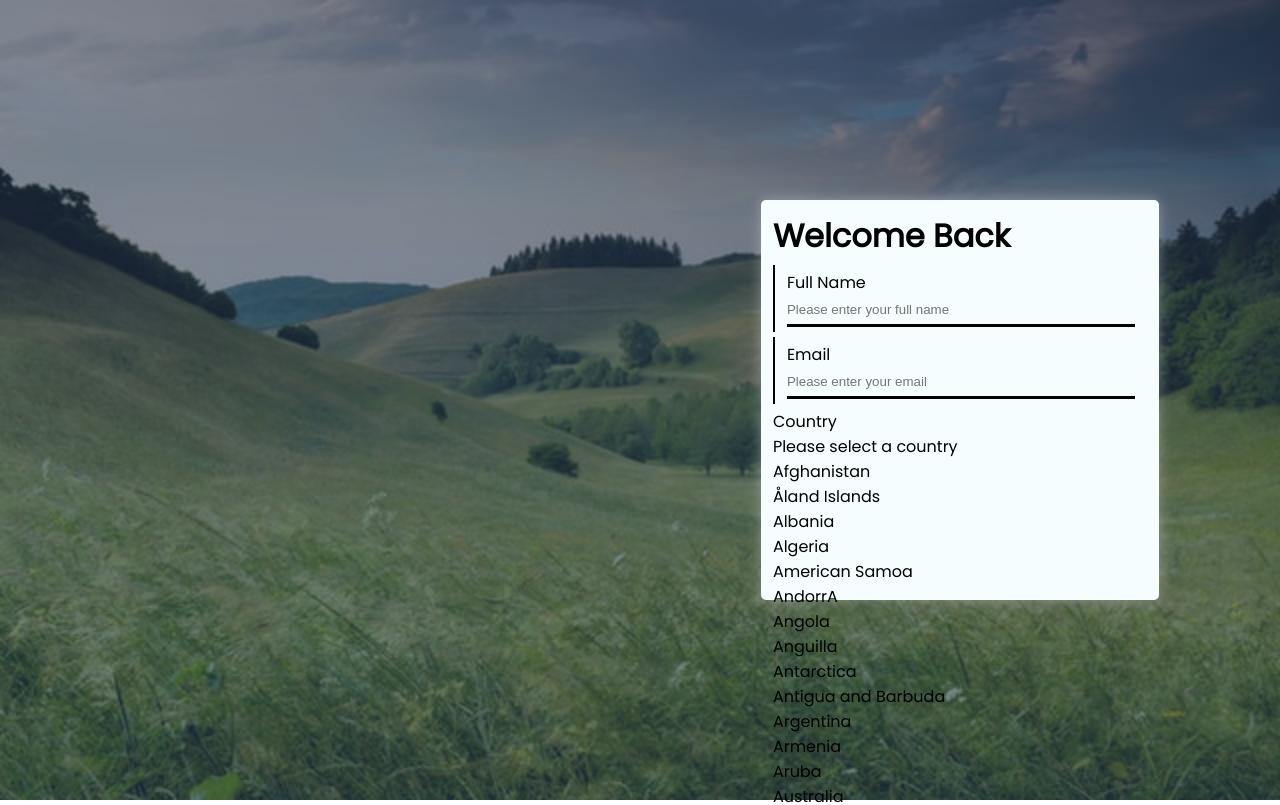
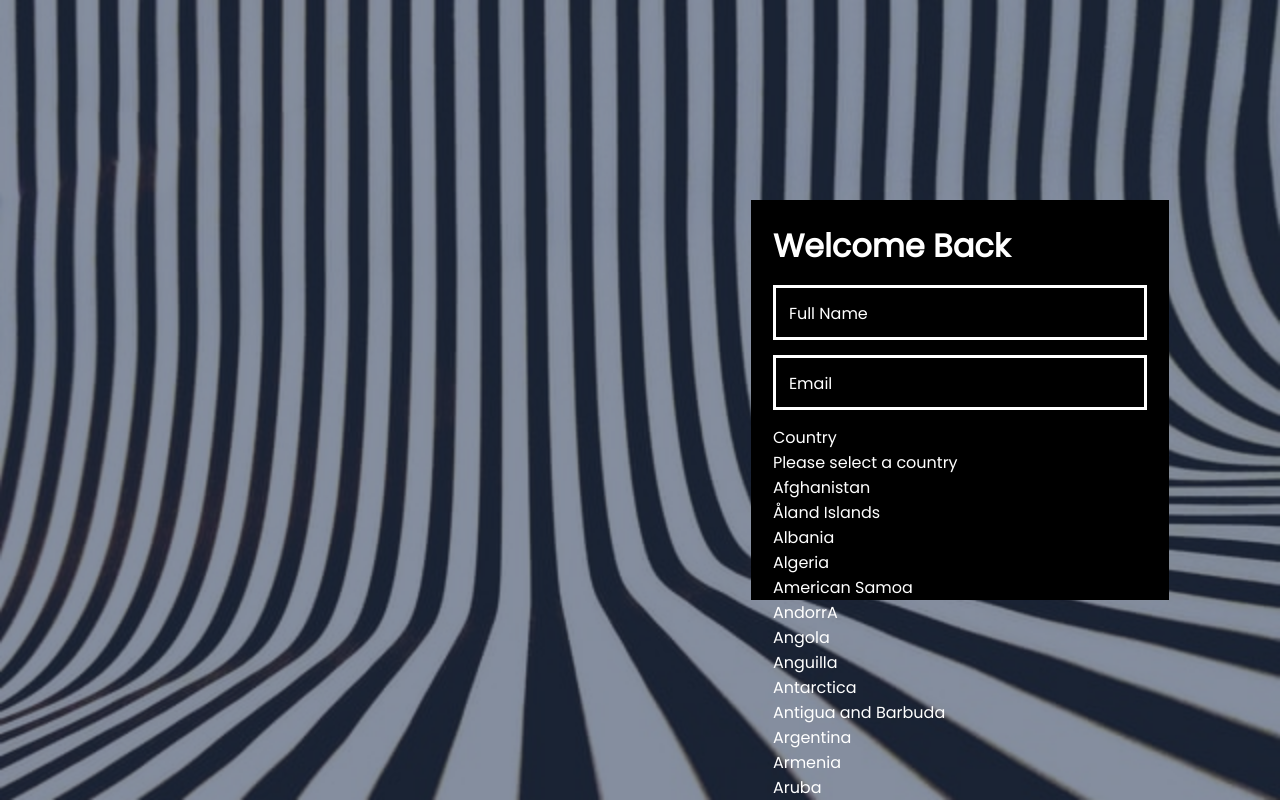
Before and after one commit to MelancholYA/openChat, a React (Create React App) app in the folder frontend/: page / in a window 1280 px wide. Shown: the top 805 px of the page. Built offline with nearby package versions, Linux system fonts and the light colour scheme.

Commit message:
somefrontend

```diff
--- a/frontend/src/componants/Input.jsx
+++ b/frontend/src/componants/Input.jsx
@@ -3,7 +3,7 @@ import React from 'react';
 const Input = ({ title, placeholder, type, onChange, value }) => {
 	return (
 		<div className='input'>
-			<p className='input_title'>{title}</p>
+			<p className={`input_title ${value ? 'up' : ''}`}>{title}</p>
 			<input
 				className='input_field'
 				type={type}
--- a/frontend/src/pages/Auth.jsx
+++ b/frontend/src/pages/Auth.jsx
@@ -34,10 +34,17 @@ const Auth = () => {
 						type='text'
 						onChange={(e) => setUserData({ ...userData, email: e })}
 					/>
+
 					<Select
 						options={countries}
 						title='Country'
 						onSelect={(e) => setUserData({ ...userData, country: e })}
+					/>
+					<Input
+						title='Password'
+						value={userData.password}
+						type='pasword'
+						onChange={(e) => setUserData({ ...userData, email: e })}
 					/>
 				</form>
 			</div>
--- a/frontend/src/styles/_auth.scss
+++ b/frontend/src/styles/_auth.scss
@@ -20,11 +20,12 @@
 	}
 	&_main {
 		z-index: 1;
-		background-color: #f6fdff;
+		background-color: #000000;
 		height: 50vh;
 		margin: auto;
-		padding: 12px;
-		border-radius: 5px;
-		box-shadow: 0 0 14px #dcdcdc6b;
+		padding: 22px;
+		color: white;
+		//border-radius: 5px;
+		//box-shadow: 0 0 14px #dcdcdc6b;
 	}
 }
--- a/frontend/src/styles/_input.scss
+++ b/frontend/src/styles/_input.scss
@@ -1,13 +1,39 @@
 .input {
-	border-left: 2px solid;
-	padding: 5px 12px;
-	margin: 5px 0;
+	padding: 12px;
+	margin: 15px 0;
+	display: flex;
+	border: 3px solid white;
+	position: relative;
+	&_title {
+		position: absolute;
+		top: 50%;
+		left: 10px;
+		transform: translateY(-50%);
+		pointer-events: none;
+		transition: 0.3s;
+		padding: 3px;
+	}
+	&:focus-within {
+		.input_title {
+			top: 0;
+			left: 0;
+			background: #000000;
+		}
+	}
+
+	.up {
+		top: 0;
+		left: 0;
+		background: #000000;
+	}
 	&_field {
 		border: 0;
-		padding: 7px 0;
 		background: transparent;
-		border-bottom: 3px solid;
-		width: 100%;
 		outline: 0;
+		padding: 5px;
+		color: white;
+		&::placeholder {
+			color: #ffffff00;
+		}
 	}
 }
--- a/frontend/src/styles/main.css
+++ b/frontend/src/styles/main.css
@@ -51,26 +51,67 @@ body {
 
 .auth_main {
   z-index: 1;
-  background-color: #f6fdff;
+  background-color: #000000;
   height: 50vh;
   margin: auto;
-  padding: 12px;
-  border-radius: 5px;
-  -webkit-box-shadow: 0 0 14px #dcdcdc6b;
-          box-shadow: 0 0 14px #dcdcdc6b;
+  padding: 22px;
+  color: white;
 }
 
 .input {
-  border-left: 2px solid;
-  padding: 5px 12px;
-  margin: 5px 0;
+  padding: 12px;
+  margin: 15px 0;
+  display: -webkit-box;
+  display: -ms-flexbox;
+  display: flex;
+  border: 3px solid white;
+  position: relative;
+}
+
+.input_title {
+  position: absolute;
+  top: 50%;
+  left: 10px;
+  -webkit-transform: translateY(-50%);
+          transform: translateY(-50%);
+  pointer-events: none;
+  -webkit-transition: 0.3s;
+  transition: 0.3s;
+  padding: 3px;
+}
+
+.input:focus-within .input_title {
+  top: 0;
+  left: 0;
+  background: #000000;
+}
+
+.input .up {
+  top: 0;
+  left: 0;
+  background: #000000;
 }
 
 .input_field {
   border: 0;
-  padding: 7px 0;
   background: transparent;
-  border-bottom: 3px solid;
-  width: 100%;
   outline: 0;
+  padding: 5px;
+  color: white;
 }
+
+.input_field::-webkit-input-placeholder {
+  color: #ffffff00;
+}
+
+.input_field:-ms-input-placeholder {
+  color: #ffffff00;
+}
+
+.input_field::-ms-input-placeholder {
+  color: #ffffff00;
+}
+
+.input_field::placeholder {
+  color: #ffffff00;
+}
```
Also changed, not shown: frontend/src/assets/bg.jpg.
